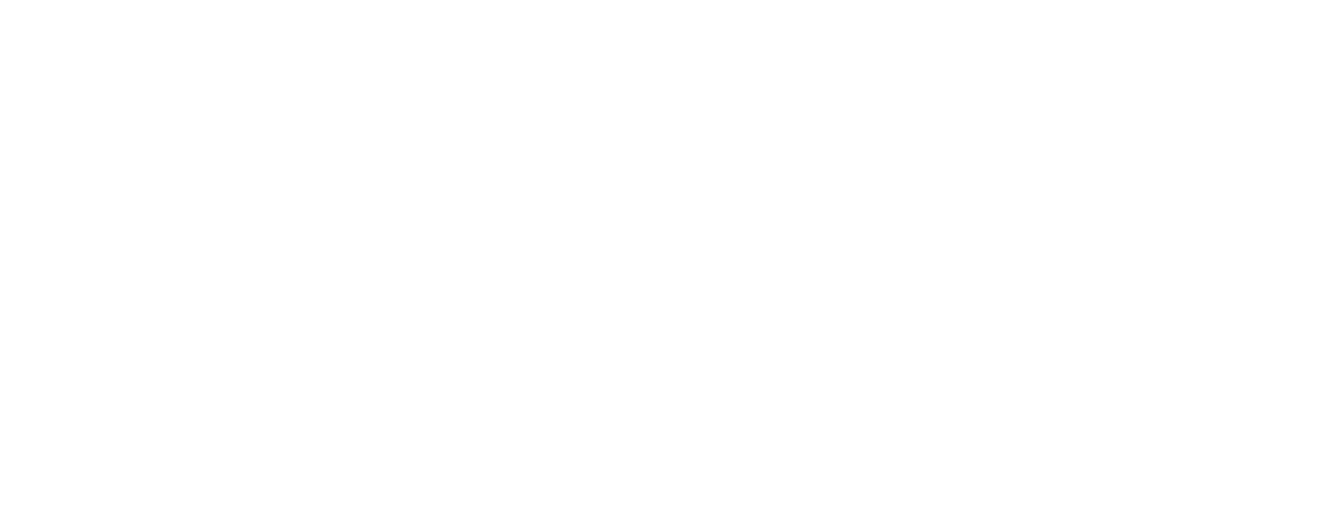
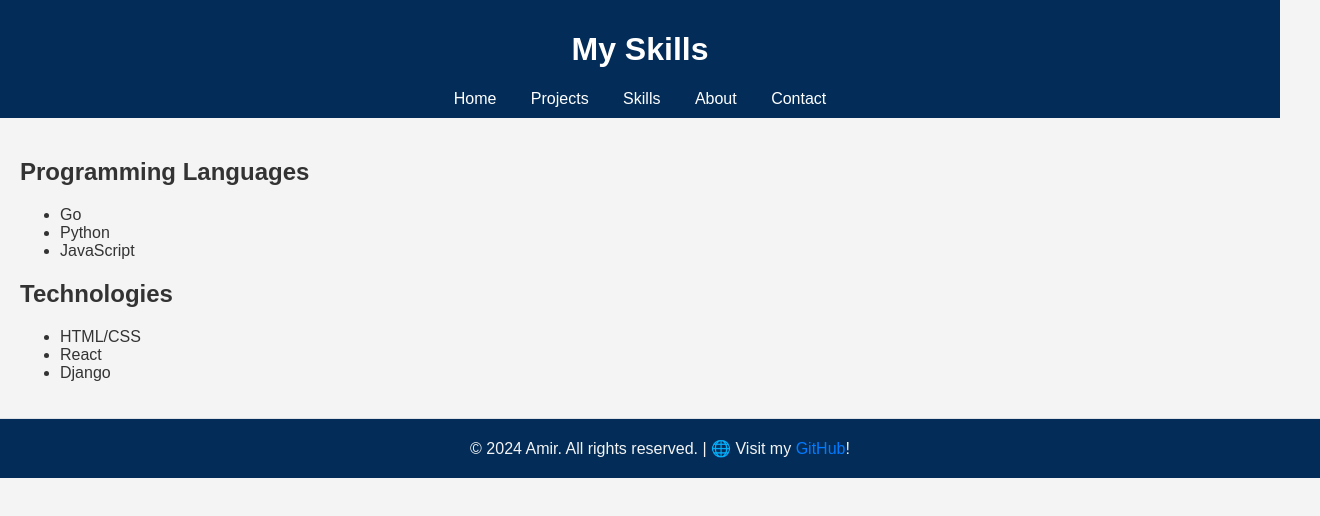
Before and after one commit to bloodgroup-cplusplus/go_templ, a plain HTML site: page portfolio/templates/skills.html in a window 1280 px wide. Shown: the whole page, 1320 px wide, since content can reach past the window. Drawn offline with Linux system fonts and the light colour scheme.

Commit message:
adding portfolio website

```diff
--- a/portfolio/templates/about.html
+++ b/portfolio/templates/about.html
@@ -0,0 +1,34 @@
+<!DOCTYPE html>
+<html lang="en">
+<head>
+    <meta charset="UTF-8">
+    <meta name="viewport" content="width=device-width, initial-scale=1.0">
+    <link rel="stylesheet" href="/static/css/style.css">
+    <title>About Me</title>
+</head>
+<body>
+    <header>
+        <h1>About Me</h1>
+        <nav>
+            <a href="/">Home</a>
+            <a href="/projects">Projects</a>
+            <a href="/skills">Skills</a>
+            <a href="/about">About</a>
+            <a href="/contact">Contact</a>
+        </nav>
+    </header>
+    <main>
+        <section>
+            <h2>Who Am I?</h2>
+            <p>I'm Amir, a passionate developer with a love for creating innovative solutions through coding. I enjoy learning new technologies and collaborating on projects that challenge me.</p>
+        </section>
+        <section>
+            <h2>My Journey</h2>
+            <p>My journey in tech began with learning programming languages and has evolved into building full-fledged web applications. I thrive in dynamic environments where I can continuously grow and contribute.</p>
+        </section>
+    </main>
+    <footer>
+        <p>© 2024 Amir. All rights reserved. | 🌐 Visit my <a href="https://github.com/bekbrace" target="_blank">GitHub</a>!</p>
+    </footer>
+</body>
+</html>
--- a/portfolio/templates/skills.html
+++ b/portfolio/templates/skills.html
@@ -0,0 +1,44 @@
+<!DOCTYPE html>
+<html lang="en">
+<head>
+    <meta charset="UTF-8">
+    <meta name="viewport" content="width=device-width, initial-scale=1.0">
+    <link rel="stylesheet" href="/static/css/style.css">
+    <title>Skills</title>
+</head>
+<body>
+    <header>
+        <h1>My Skills</h1>
+        <nav>
+            <a href="/">Home</a>
+            <a href="/projects">Projects</a>
+            <a href="/skills">Skills</a>
+            <a href="/about">About</a>
+            <a href="/contact">Contact</a>
+        </nav>
+    </header>
+    <main>
+        <section>
+            <h2>Programming Languages</h2>
+            <ul>
+                <li>Go</li>
+                <li>Python</li>
+                <li>JavaScript</li>
+                <!-- Add more languages as needed -->
+            </ul>
+        </section>
+        <section>
+            <h2>Technologies</h2>
+            <ul>
+                <li>HTML/CSS</li>
+                <li>React</li>
+                <li>Django</li>
+                <!-- Add more technologies as needed -->
+            </ul>
+        </section>
+    </main>
+    <footer>
+        <p>© 2024 Amir. All rights reserved. | 🌐 Visit my <a href="https://github.com/bekbrace" target="_blank">GitHub</a>!</p>
+    </footer>
+</body>
+</html>
```
Also changed, not shown: portfolio/templates/home.html (+17 -17 lines), portfolio/templates/projects.html (+37 -0 lines).
